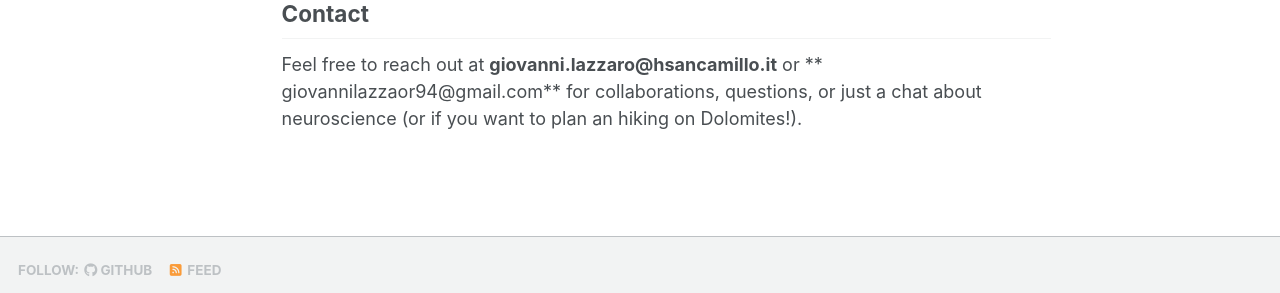
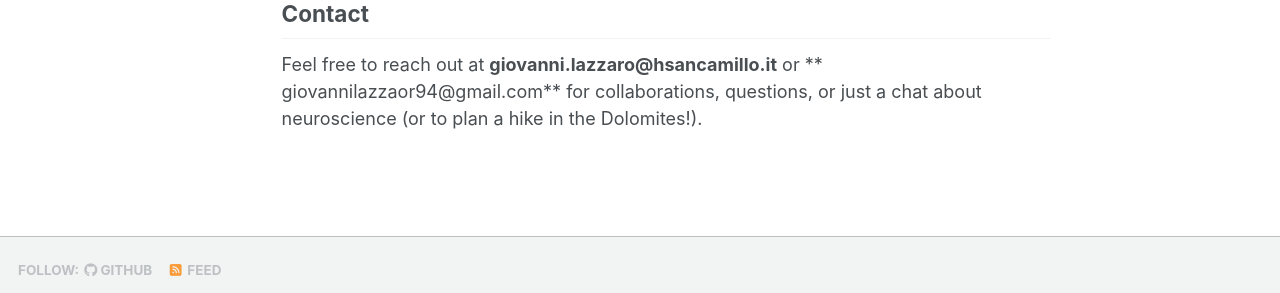
Before and after one commit to GiovanniLazzaro/GiovanniLazzaro.github.io, a Jekyll site: the page built from _pages/about.md, in a window 1280 px wide and 1213 px high. Shown: the part 866-1159 px from the top of the window. Built offline with Jekyll 4.4.1, drawn with Linux system fonts in a browser that asks for light colours; a script bundle is joined from its source files by our own code; library files that are not in the unit come from our copies.

Commit message:
Update about.md
gram correction

```diff
--- a/_pages/about.md
+++ b/_pages/about.md
@@ -28,4 +28,4 @@ My work sits at the intersection of clinical neurophysiology, cognitive neurosci
 
 ## Contact
 
-Feel free to reach out at **giovanni.lazzaro@hsancamillo.it** or ** giovannilazzaor94@gmail.com** for collaborations, questions, or just a chat about neuroscience (or if you want to plan an hiking on Dolomites!).
+Feel free to reach out at **giovanni.lazzaro@hsancamillo.it** or ** giovannilazzaor94@gmail.com** for collaborations, questions, or just a chat about neuroscience (or to plan a hike in the Dolomites!).
```
